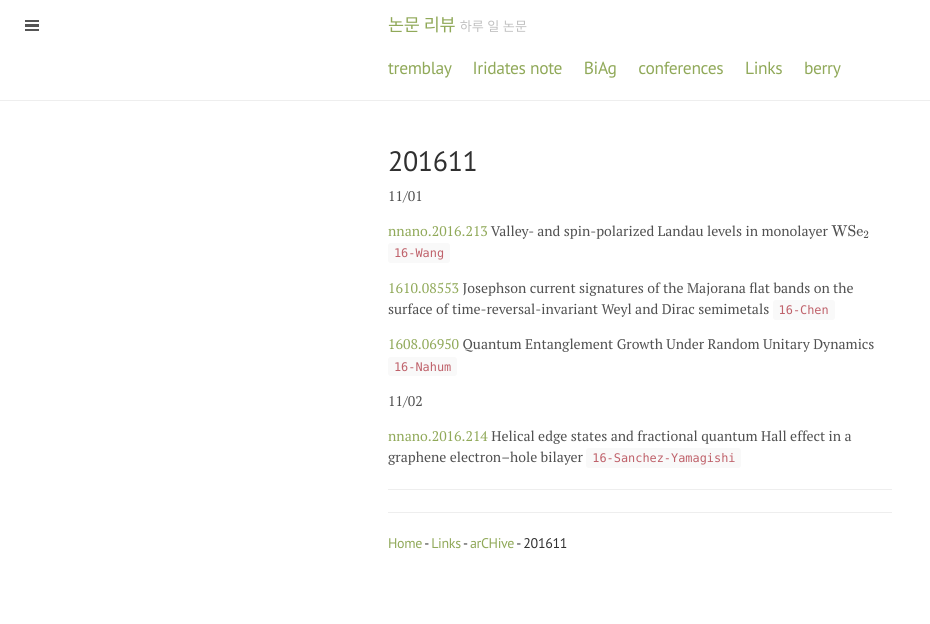
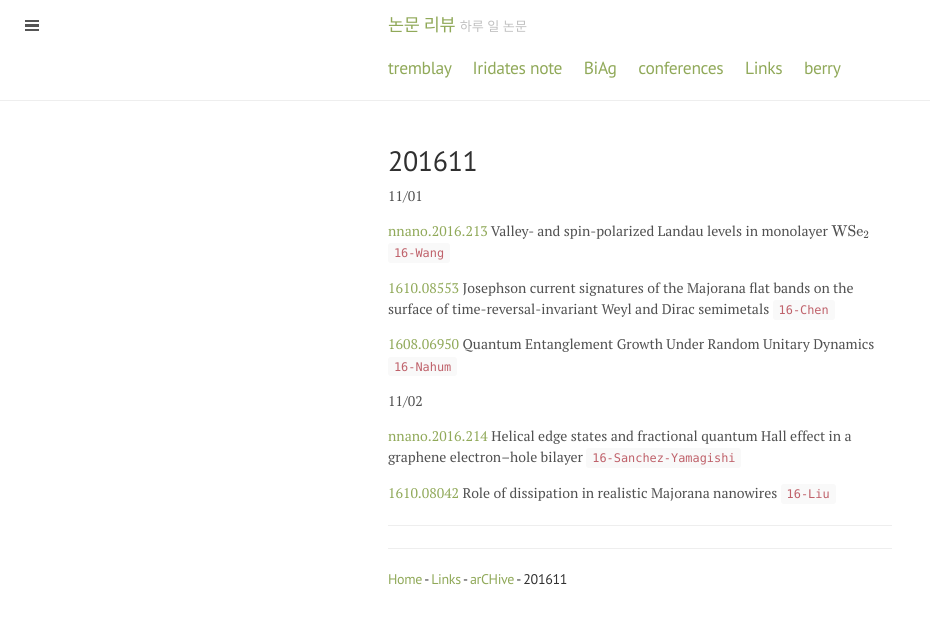
Before and after one commit to qkrwlsghdcjsworlt/work, a Jekyll site: the page built from 201611.md, in a window 1280 px wide. Shown: the top 624 px of the page, without its empty margins (0-930 px from the left). Built offline with Jekyll 4.4.1, drawn with Linux system fonts in a browser that asks for light colours; formulas are drawn with MathJax 3.

Commit message:
“update”

```diff
--- a/201611.md
+++ b/201611.md
@@ -17,6 +17,9 @@ title: 201611
 
 [nnano.2016.214](http://www.nature.com/nnano/journal/vaop/ncurrent/full/nnano.2016.214.html) Helical edge states and fractional quantum Hall effect in a graphene electron–hole bilayer `16-Sanchez-Yamagishi`
 
+[1610.08042](https://arxiv.org/abs/1610.08042) Role of dissipation in realistic Majorana nanowires `16-Liu`
+
+
 
 
 ---
```
